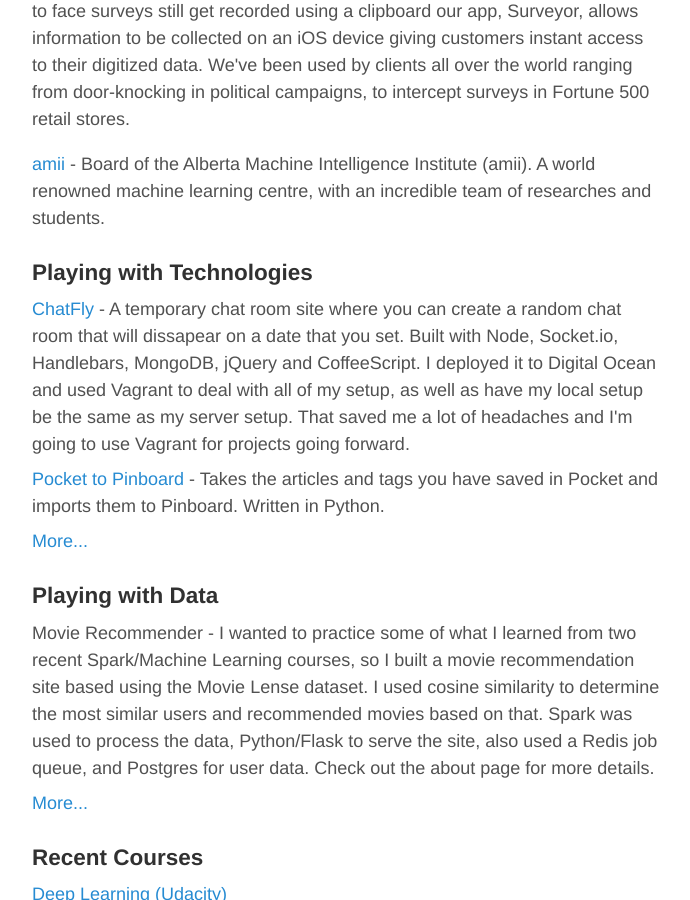
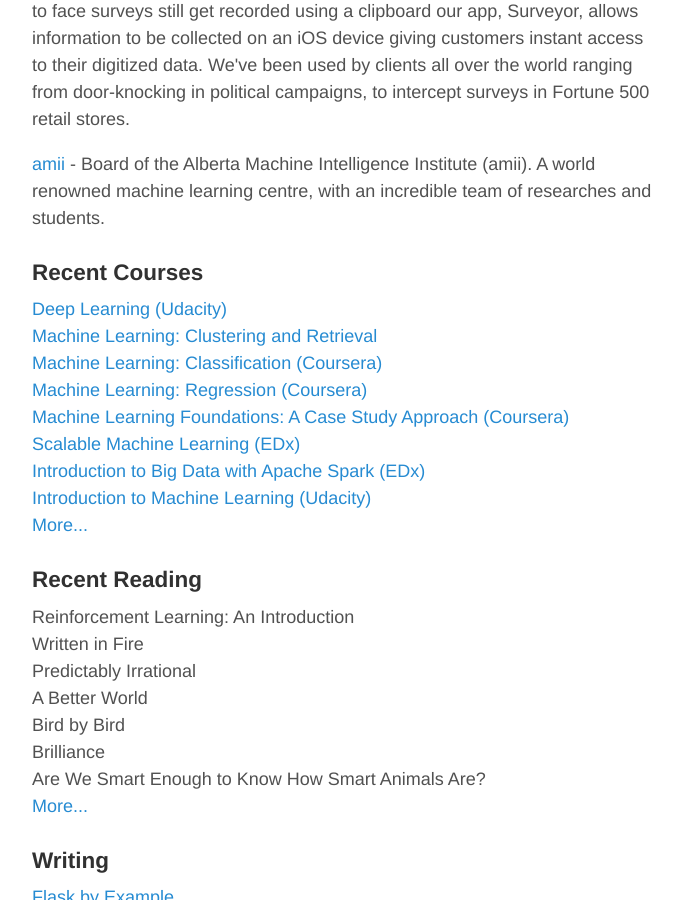
Before and after one commit to camlinke/camlinke.github.io, a Jekyll site: the page built from index.html, in a window 1280 px wide and 900 px high, scrolled down 796 px. Shown: the whole window, without its empty margins (293-983 px from the left). Built offline with Jekyll 4.4.1, drawn with Linux system fonts in a browser that asks for light colours; nearby versions of some CDN libraries; the list of posts is cut into pages by our own code.

Commit message:
removed projects sections

```diff
--- a/index.html
+++ b/index.html
@@ -21,7 +21,7 @@
 <p><a href="http://touchmetric.com">Touch Metric</a> - Touch Metric makes in-person survey software. While most face to face surveys still get recorded using a clipboard our app, Surveyor, allows information to be collected on an iOS device giving customers instant access to their digitized data. We've been used by clients all over the world ranging from door-knocking in political campaigns, to intercept surveys in Fortune 500 retail stores.</p>
 <p><a href="http://amii.ca">amii</a> - Board of the Alberta Machine Intelligence Institute (amii). A world renowned machine learning centre, with an incredible team of researches and students.</p>
 
-<h3>Playing with Technologies</h3>
+<!-- <h3>Playing with Technologies</h3>
 <ul class="frontpage-list descriptive">
   <li><a href="http://chatfly.xyz">ChatFly</a> - A temporary chat room site where you can create a random chat room that will dissapear on a date that you set. Built with Node, Socket.io, Handlebars, MongoDB, jQuery and CoffeeScript. I deployed it to Digital Ocean and used Vagrant to deal with all of my setup, as well as have my local setup be the same as my server setup. That saved me a lot of headaches and I'm going to use Vagrant for projects going forward.</li>
   <li><a href="https://github.com/camlinke/pocket-to-pinboard">Pocket to Pinboard</a> - Takes the articles and tags you have saved in Pocket and imports them to Pinboard. Written in Python.</li>
@@ -32,7 +32,7 @@
 <ul class="frontpage-list descriptive">
   <li>Movie Recommender - I wanted to practice some of what I learned from two recent Spark/Machine Learning courses, so I built a movie recommendation site based using the Movie Lense dataset. I used cosine similarity to determine the most similar users and recommended movies based on that. Spark was used to process the data, Python/Flask to serve the site, also used a Redis job queue, and Postgres for user data. Check out the about page for more details.</li>
   <li><a href="/projects">More...</a></li>
-</ul>
+</ul> -->
 
 <h3>Recent Courses</h3>
 <ul class="frontpage-list">
```
